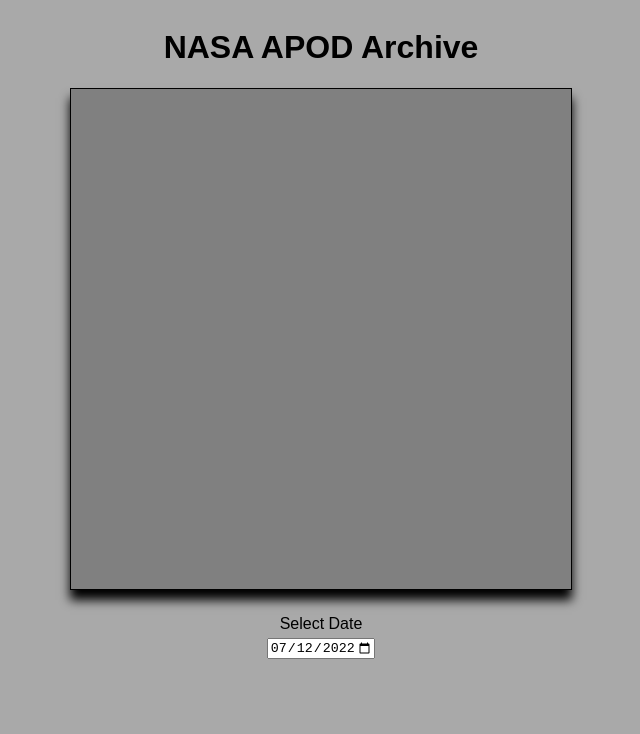
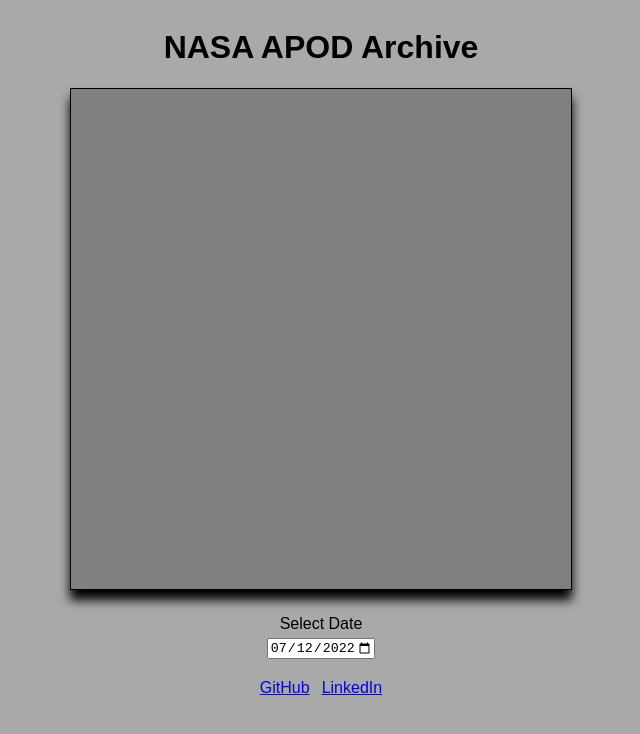
Before and after one commit to johnmal-dev/nasa-apod-app, a website: page public/index.html in a window 1280 px wide. Shown: the whole page, without its empty margins (319-959 px from the left). Drawn offline with Linux system fonts and the light colour scheme; no server answers.

Commit message:
add github and linkedin links to footer

```diff
--- a/public/css/style.css
+++ b/public/css/style.css
@@ -73,3 +73,16 @@
 .active {
   display: block;
 }
+
+footer {
+  margin-top: 20px;
+}
+
+ul {
+  display: flex;
+  justify-content: center;
+  gap: 12px;
+  list-style: none;
+  padding: 0;
+  margin: 0;
+}
--- a/public/index.html
+++ b/public/index.html
@@ -20,5 +20,23 @@
       <input type="date" name="dateInput" id="dateInput" min="1995-06-16" />
       <script src="js/script.js"></script>
     </div>
+    <footer>
+      <ul class="icons">
+        <li>
+          <a
+            href="https://github.com/johnmal-dev"
+            class="icon brands fa-github"
+            ><span class="label">GitHub</span></a
+          >
+        </li>
+        <li>
+          <a
+            href="https://www.linkedin.com/in/john-mal/"
+            class="icon brands fa-linkedin"
+            ><span class="label">LinkedIn</span></a
+          >
+        </li>
+      </ul>
+    </footer>
   </body>
 </html>
```
Also changed, not shown: 1 other file.
